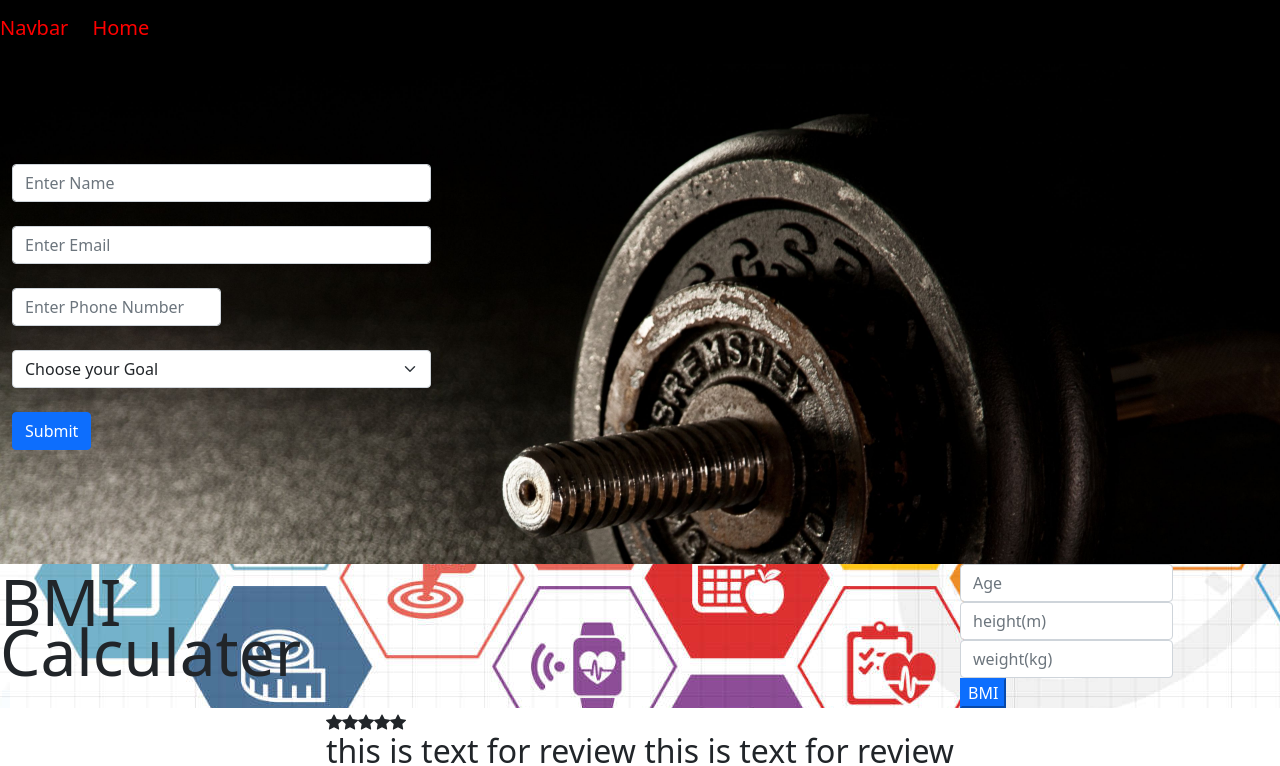
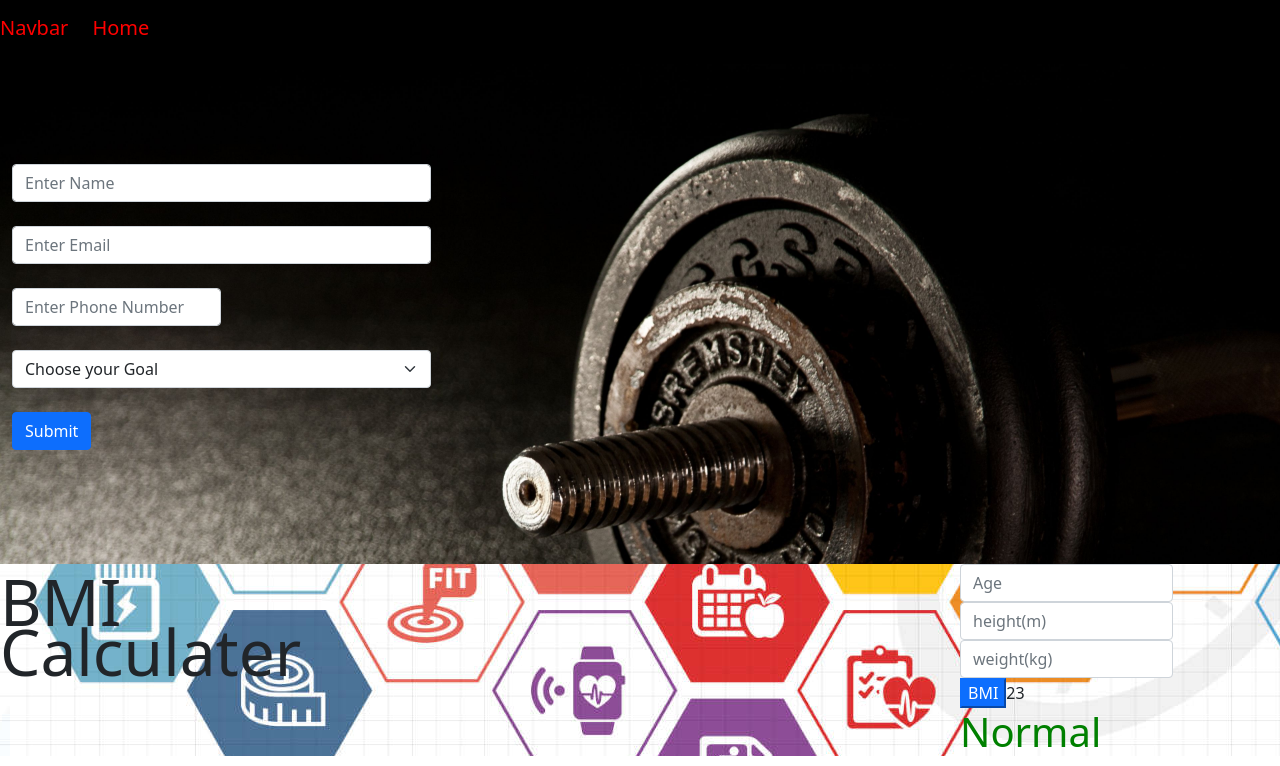
Before and after one commit to vaibhav-rng/gym, a React (Create React App) app: page / in a window 1280 px wide. Shown: the top 766 px of the page. Built offline with nearby package versions, Linux system fonts and the light colour scheme.

Commit message:
addded bmi category()

```diff
--- a/src/components/BMI.js
+++ b/src/components/BMI.js
@@ -1,12 +1,13 @@
 import { render } from '@testing-library/react';
 import React, { useState } from 'react';
+//this is code is weirdly written :(
 
 const Bmi = () => {
     const [state,setstate] =useState({
         height:null,
         weight:null,
         age:null,
-        bmi:null
+        bmi:23
     })
 
     const handleclick=(e)=>{
@@ -19,6 +20,20 @@ const Bmi = () => {
     }
      if (state.bmi!=null) {
       var showbmi= state.bmi
+      var weightType;
+      if (showbmi<=18) {
+            weightType="Underweight";
+      }
+      else if(showbmi>18&&showbmi<24){
+         weightType="Normal"
+      }
+      else if(showbmi>24&&showbmi<30){
+         weightType="Overweight"
+     }
+      else{
+       weightType="Obesity"
+     }
+
      }
     return (
 
@@ -29,6 +44,9 @@ const Bmi = () => {
         <input className="form-control  d-inline-flex" onChange={handleclick} value={state.weight} type="number" id="weight" placeholder="weight(kg)" />
          <button onClick={()=>setstate(prev=>({...prev,bmi:Math.round(state.weight/Math.pow(state.height, 2)*1000)/100}))} className="btn-primary ">BMI</button>
          {showbmi}
+        <h1
+        style={state.bmi<=18?{color:"blue"}:state.bmi>18&&state.bmi<24?{color:"green"}:state.bmi>24&&state.bmi<30?{color:"orange"}:{color:"red"}}>
+        {weightType}</h1>
         </div>
         </>
     );
```
